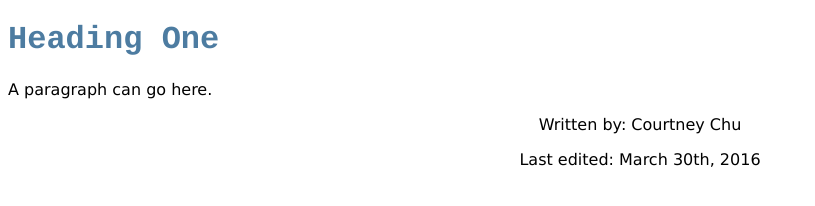
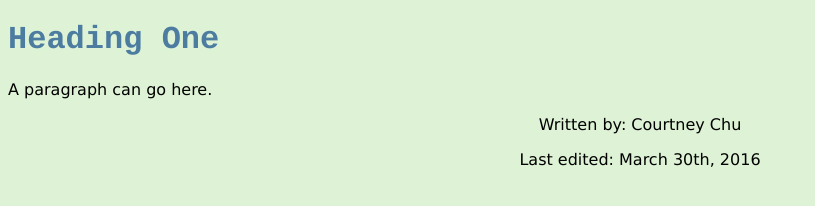
Before and after one commit to cchu1008/cchu1008.github.io, a plain HTML site: page index.html in a window 1280 px wide. Shown: the whole page, without its empty margins (0-815 px from the left). Drawn offline with Linux system fonts and the light colour scheme.

Commit message:
Background Color

```diff
--- a/index.html
+++ b/index.html
@@ -5,6 +5,7 @@
     <meta name="description" content="A website for the lion-hearted">
     <meta name="author" content="Courtney Chu">
     <style>
+      body {background-color: rgb(222,243,213);}
       h1 {color: rgb(77,124,161); font-family: courier;}
       p  {color: black; font-family: verdana;}
     </style>
```
